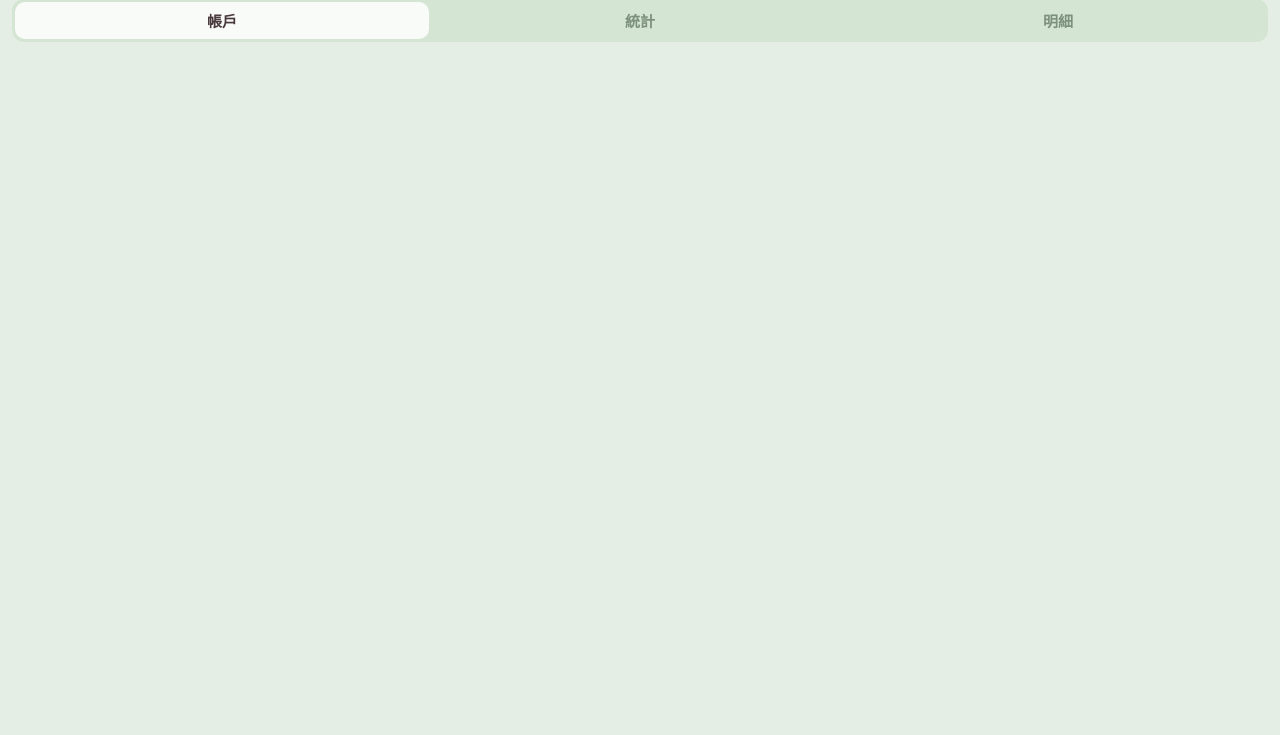
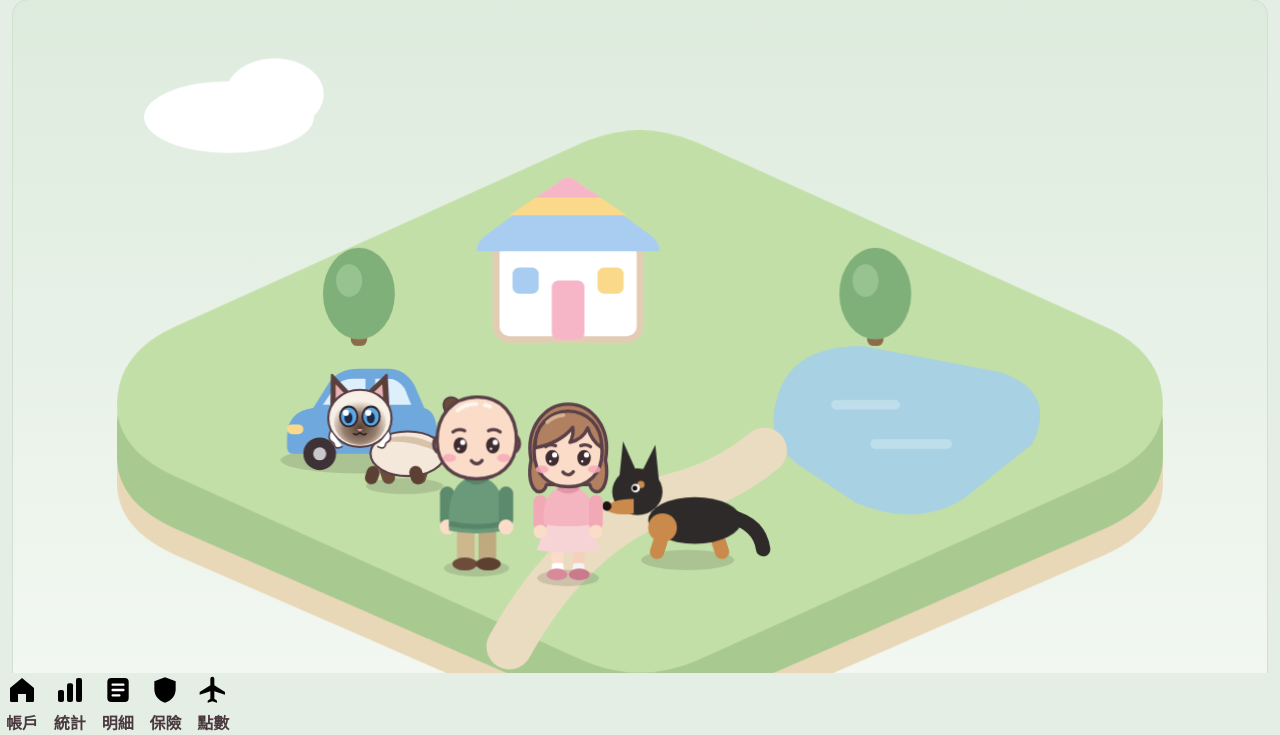
Before and after one commit to Benfitguuy/money, a plain HTML site: page index.html in a window 1280 px wide. Shown: the part 65-800 px from the top of the page. Drawn offline with Linux system fonts and the light colour scheme; a web font is replaced by a local one.

Commit message:
更新 index.html

```diff
--- a/index.html
+++ b/index.html
@@ -7,7 +7,7 @@
 <meta name="mobile-web-app-capable" content="yes">
 <meta name="apple-mobile-web-app-status-bar-style" content="default">
 <meta name="apple-mobile-web-app-title" content="我們的錢包">
-<meta name="theme-color" content="#E4EEE4">
+<meta name="theme-color" content="#F3F2EE">
 <title>我們的錢包</title>
 <link rel="manifest" href="manifest.webmanifest">
 <link rel="apple-touch-icon" href="icons/apple-touch-icon.png">
@@ -28,7 +28,6 @@
         </div>
       </div>
     </header>
-    <div class="mtabs mntabs mt3"><button data-tab="acct">帳戶</button><button data-tab="stat">統計</button><button data-tab="list">明細</button></div>
     <input type="file" id="csv-file" accept=".csv,text/csv" hidden>
     <main class="mscroll">
       <div id="money-list"></div>
@@ -38,11 +37,20 @@
         <div id="money-stat-body"></div>
       </div>
       <div id="money-acct" hidden></div>
+      <div id="money-ins" hidden></div>
+      <div id="money-pts" hidden></div>
     </main>
+    <nav class="mntabs mnav">
+      <button data-tab="acct"><svg viewBox="0 0 24 24"><path d="M3 10.5 12 3l9 7.5V20a1 1 0 0 1-1 1h-5v-6h-6v6H4a1 1 0 0 1-1-1z"/></svg>帳戶</button>
+      <button data-tab="stat"><svg viewBox="0 0 24 24"><rect x="3" y="12" width="4.5" height="9" rx="1.5"/><rect x="9.75" y="7" width="4.5" height="14" rx="1.5"/><rect x="16.5" y="3" width="4.5" height="18" rx="1.5"/></svg>統計</button>
+      <button data-tab="list"><svg viewBox="0 0 24 24"><rect x="4" y="3" width="16" height="18" rx="3"/><path d="M8 8h8M8 12h8M8 16h5" stroke="#fff" stroke-width="1.8" stroke-linecap="round"/></svg>明細</button>
+      <button data-tab="ins"><svg viewBox="0 0 24 24"><path d="M12 2.5 20 5.5v6c0 5-3.4 8.6-8 10-4.6-1.4-8-5-8-10v-6z"/></svg>保險</button>
+      <button data-tab="pts"><svg viewBox="0 0 24 24"><path d="M21 15.5v-2l-8-5V3.5a1.5 1.5 0 0 0-3 0v5l-8 5v2l8-2.5v5.5L8 20v1.5l3.5-1 3.5 1V20l-2-1.5V13z"/></svg>點數</button>
+    </nav>
   </div>
 </div>
 <div id="sheetwrap" hidden><div id="sheet"></div></div>
 <div id="toast"></div>
-<script src="chars.js"></script><script src="app.js"></script>
+<script src="chars.js"></script><script src="extra.js"></script><script src="app.js"></script>
 </body>
 </html>
```
